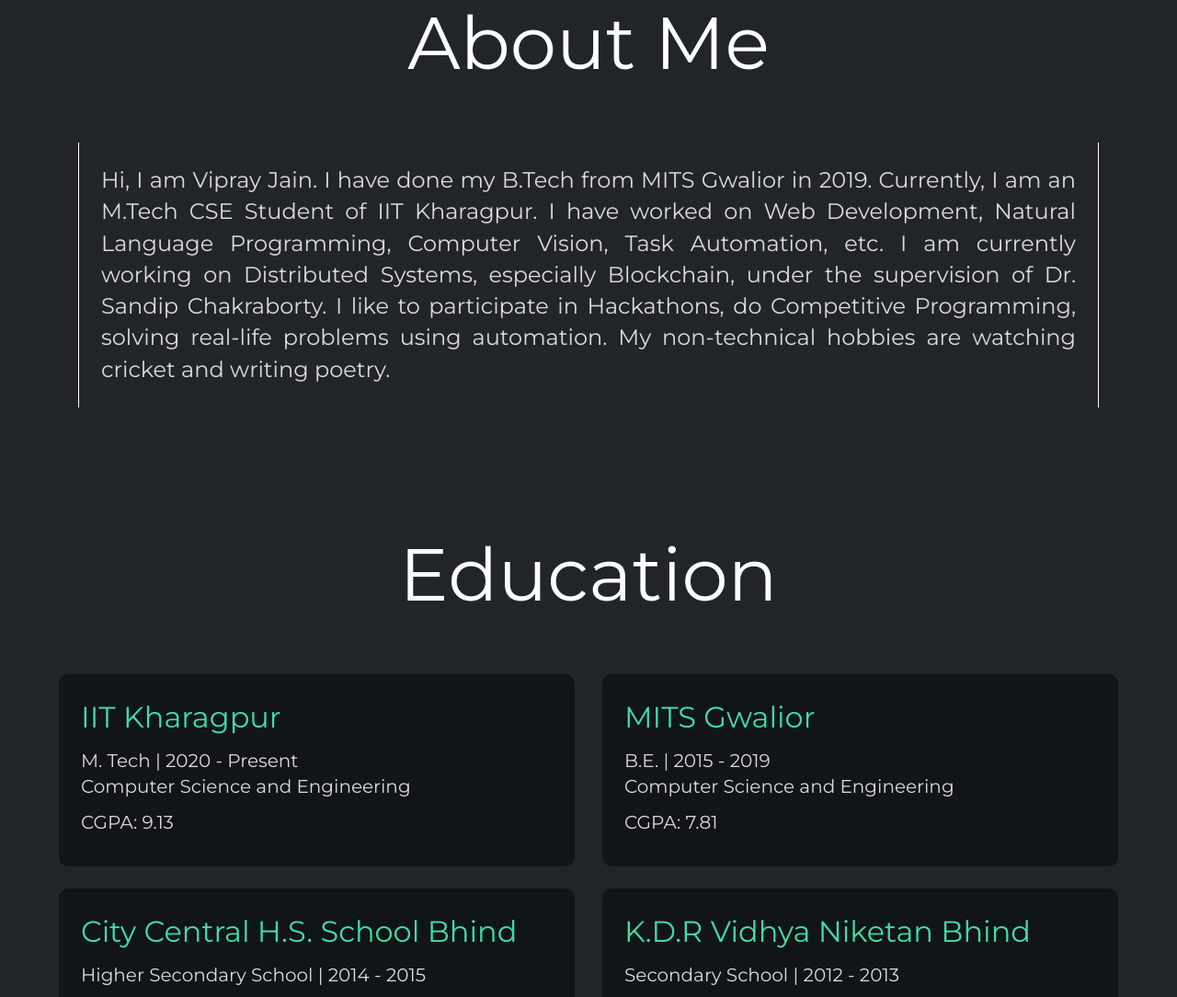
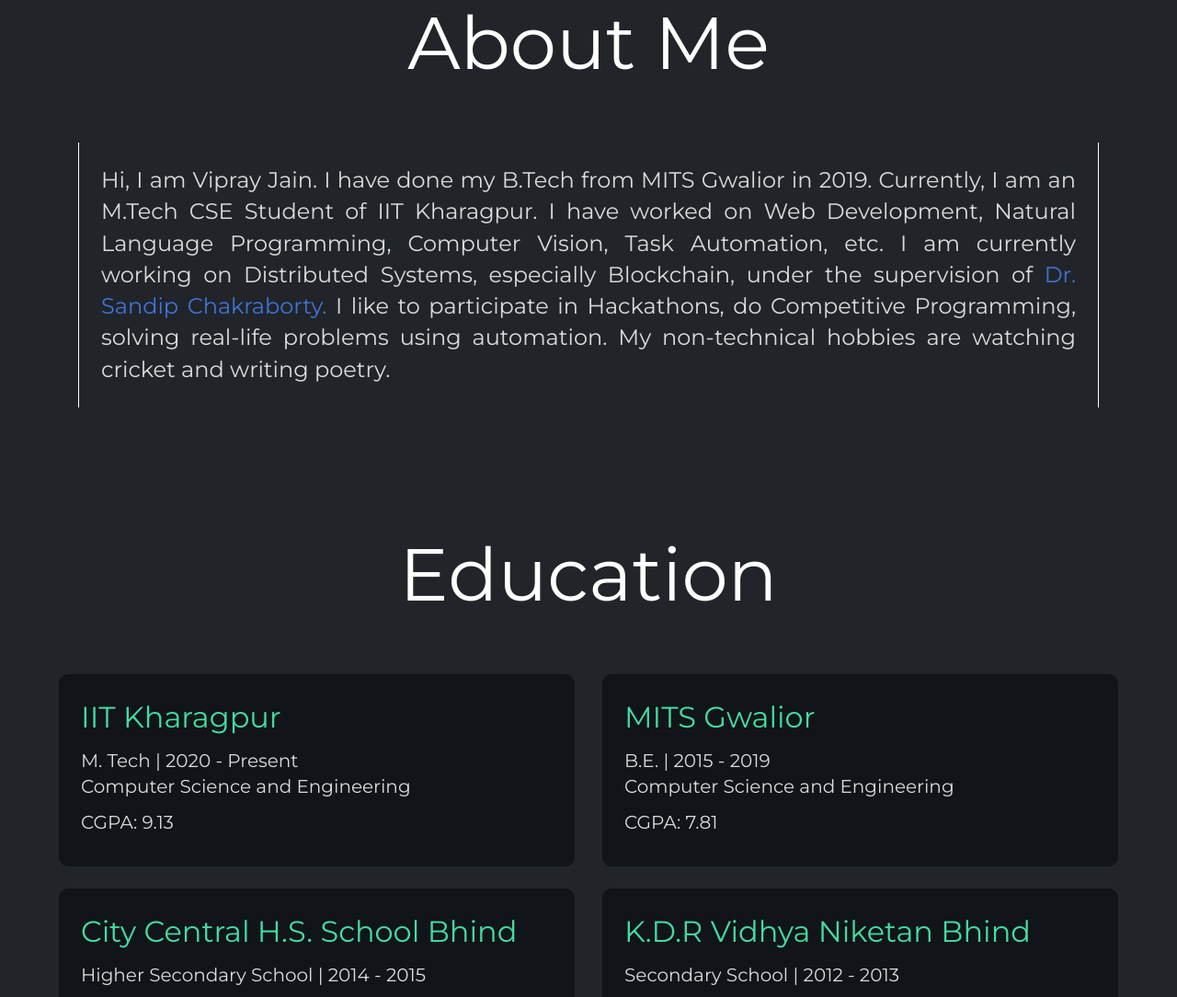
Before and after one commit to vipray/vipray.github.io, a plain HTML site: page index.html in a window 1280 px wide. Shown: the part 925-2009 px from the top of the page at 92% size. Drawn offline with nearby package versions, Linux system fonts and the light colour scheme.

Commit message:
introUpdated2

```diff
--- a/index.html
+++ b/index.html
@@ -213,7 +213,7 @@
                         I have done my B.Tech from MITS Gwalior in 2019.
                         Currently, I am an M.Tech CSE Student of IIT Kharagpur.
                         I have worked on Web Development, Natural Language Programming, Computer Vision, Task Automation, etc.
-                        I am currently working on Distributed Systems, especially Blockchain, under the supervision of Dr. Sandip Chakraborty.
+                        I am currently working on Distributed Systems, especially Blockchain, under the supervision of <a href="https://cse.iitkgp.ac.in/~sandipc/" target="_blank">Dr. Sandip Chakraborty.</a>
                         I like to participate in Hackathons, do Competitive Programming, solving real-life problems using automation.
                         My non-technical hobbies are watching cricket and writing poetry.
                     </p>
```
